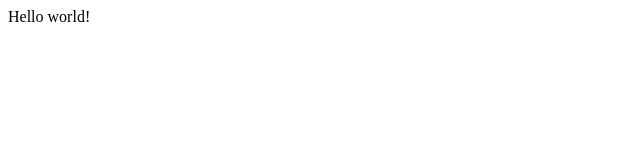
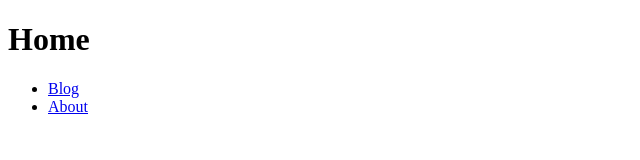
Before and after one commit to codeanish/gatsby-blog, a Gatsby site: page / in a window 1280 px wide. Shown: the whole page, without its empty margins (0-640 px from the left). Built offline with nearby package versions, Linux system fonts and the light colour scheme; Gatsby itself is replaced by a stand-in of ours.

Commit message:
Adding separate pages

```diff
--- a/src/pages/index.js
+++ b/src/pages/index.js
@@ -1,5 +1,15 @@
 import React from "react"
 
-export default function Home() {
-  return <div>Hello world!</div>
+const Home = () => {
+  return (
+    <div>
+      <h1>Home</h1>
+      <ul>
+        <li><a href="/blog">Blog</a></li>
+        <li><a href="/about">About</a></li>
+      </ul>
+    </div>
+  )
 }
+
+export default Home;
```
Also changed, not shown: src/pages/about.js (added, +9 -0 lines), src/pages/blog.js (added, +9 -0 lines).
